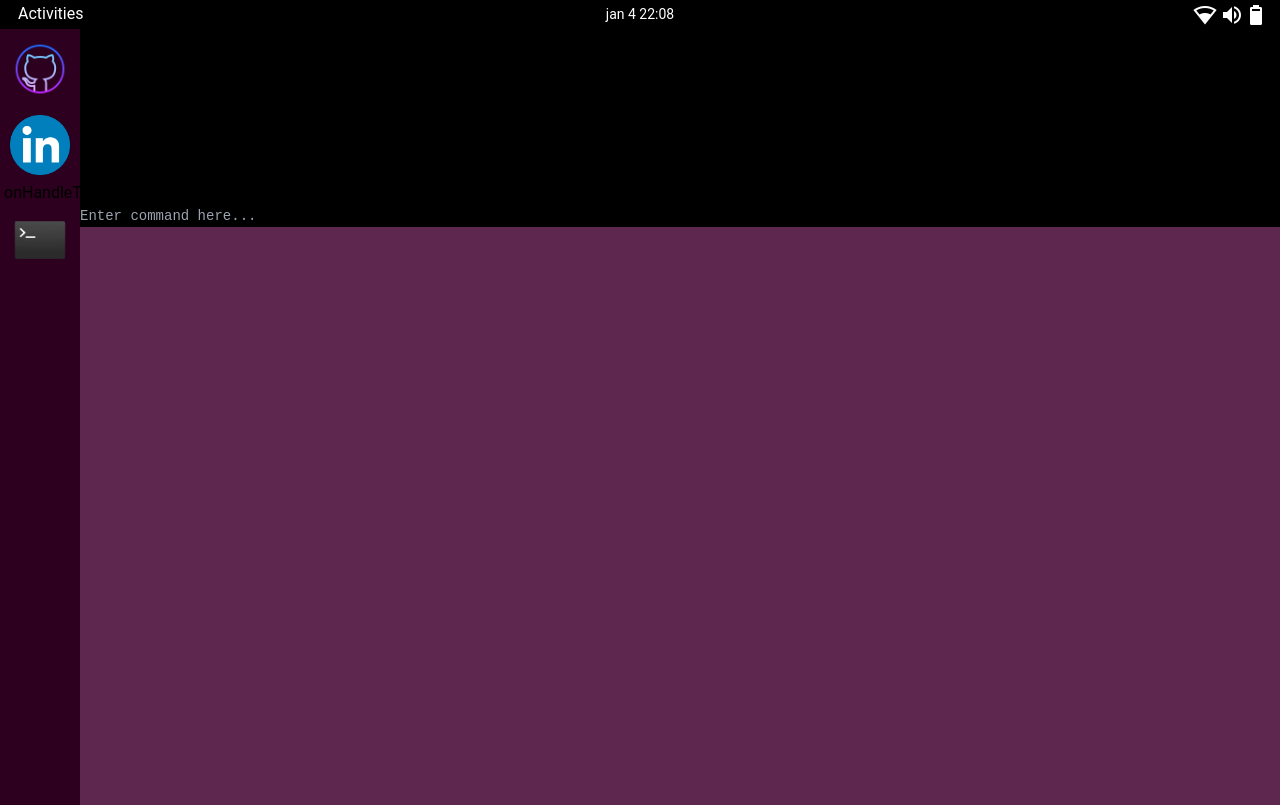
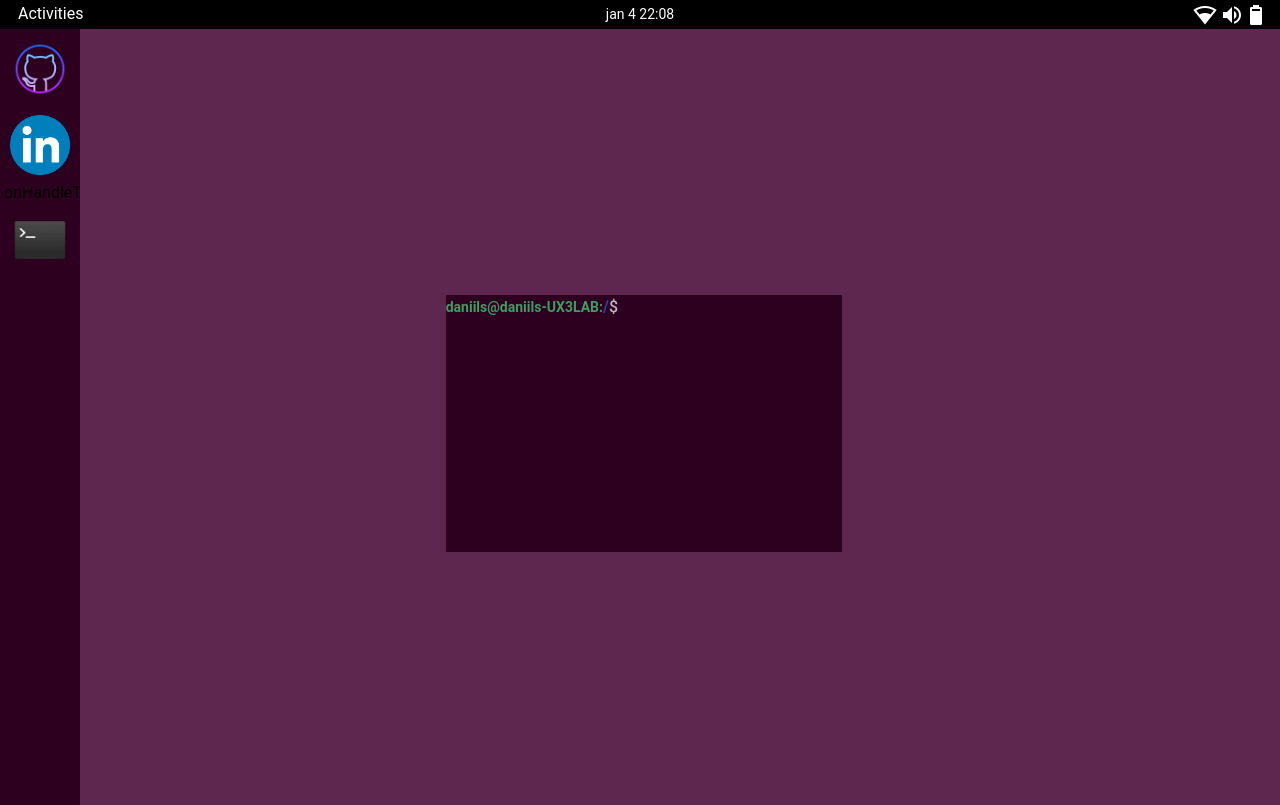
Before and after one commit to DaniilsFirgers/personal_website, a Vue app: page / in a window 1280 px wide. Both pictures are taken after a click on the element 40 px from the left and 239 px from the top of the page. Built offline with nearby package versions, Linux system fonts and the light colour scheme.

Commit message:
add some of the terminal functionality

```diff
--- a/src/components/terminal.vue
+++ b/src/components/terminal.vue
@@ -1,31 +1,144 @@
 <template>
-  <div class="terminal">
-    <textarea id="terminal" readonly></textarea>
-    <form id="command-line">
-      <input type="text" id="input" placeholder="Enter command here..." />
-    </form>
+  <div id="dragzone">
+    <div
+      id="dragable"
+      class="absolute min-h-[33%] min-w-[33%] bg-dark-aubergine h-[33%] w-[33%]"
+    >
+      <div class="flex justify-start items-center">
+        <div
+          class="text-green-400 opacity-70 text-sm font-semibold"
+          id="prompt-username"
+        >
+          daniils@daniils-UX3LAB:
+        </div>
+        <div
+          class="text-blue-600 text-base font-semibold opacity-70"
+          id="prompt-location"
+        >
+          <span>{{ currentUrl }} </span
+          ><span class="text-white font-medium pr-1.5">$</span>
+        </div>
+        <input
+          type="text"
+          id="terminal-input"
+          placeholder=""
+          class="custom-input"
+        />
+        <div class="blink" :style="{ left: blinkInitialPosition + 'px' }"></div>
+      </div>
+      <div class="h-[calc(100%-20px)]"></div>
+    </div>
   </div>
 </template>
 
-<script lang="ts" setup></script>
+<script lang="ts" setup>
+import { Ref, onBeforeUnmount, onMounted, onUnmounted, ref } from "vue";
+import { useDragStore } from "../stores/drag";
+import { useLocationStore } from "../stores/location";
+import { useCommandsStore } from "../stores/executedCommands";
+
+const dragStore = useDragStore();
+const locationStore = useLocationStore();
+const commandsStore = useCommandsStore();
+
+let currentUrl = locationStore.currentURL;
+let dragable: HTMLElement | null;
+let customTerminalInput: HTMLInputElement | null;
+let promptLocation: HTMLElement | null;
+let promtUsername: HTMLElement | null;
+let blinkInitialPosition: Ref<number> = ref(0);
+let handleMouseDown: (event: MouseEvent) => void;
+let handleMouseUp: () => void;
+let handleMouseMove: (event: MouseEvent) => void;
+let inputControl = 0;
+
+function onTerminalInput(event: Event) {
+  var focusElement = document.activeElement!.className;
+
+  var isTyping = focusElement == "custom-input";
+  if (isTyping) {
+    if ((event as KeyboardEvent).key === "Backspace") {
+      if (inputControl > 0) {
+        inputControl = inputControl - 1;
+        (document.querySelector(".blink") as HTMLElement).style.transform =
+          "translateX(" + (inputControl * 8).toString() + "px)";
+      }
+    } else if ((event as KeyboardEvent).key === "Enter") {
+      let newInputCommand = customTerminalInput!.value;
+      commandsStore.updateExecutedCommands(newInputCommand);
+    } else {
+      inputControl = inputControl + 1;
+      (document.querySelector(".blink") as HTMLElement).style.transform =
+        "translateX(" + (inputControl * 8).toString() + "px)";
+    }
+  }
+}
+
+onMounted(() => {
+  dragable = document.getElementById("dragable");
+  customTerminalInput = document.getElementById(
+    "terminal-input"
+  ) as HTMLInputElement | null;
+  promptLocation = document.getElementById("prompt-location");
+  promtUsername = document.getElementById("prompt-username");
+  console.log(promptLocation!.offsetWidth, promtUsername!.offsetWidth);
+  blinkInitialPosition.value =
+    promptLocation!.offsetWidth + promtUsername!.offsetWidth;
+
+  locationStore.updateCurrentURL();
+
+  dragStore.setInitalPlacement(
+    dragable!,
+    window.innerWidth,
+    window.innerHeight
+  );
+
+  handleMouseDown = (event: MouseEvent) => {
+    dragStore.startDrag(event);
+  };
+
+  handleMouseUp = () => {
+    dragStore.endDrag();
+  };
+
+  handleMouseMove = (event: MouseEvent) => {
+    dragStore.moveDrag(event, dragable!);
+  };
+
+  dragable!.addEventListener("mousedown", handleMouseDown);
+  document.addEventListener("mouseup", handleMouseUp);
+  document.addEventListener("mousemove", handleMouseMove);
+  window.addEventListener("resize", () => {
+    dragStore.handleWindowResize(dragable!);
+  });
+
+  customTerminalInput?.addEventListener("keydown", onTerminalInput);
+  customTerminalInput?.focus();
+});
+
+onBeforeUnmount(() => {
+  dragable!.removeEventListener("mousedown", handleMouseDown);
+  document.removeEventListener("mouseup", handleMouseUp);
+  document.removeEventListener("mousemove", handleMouseMove);
+  document.removeEventListener("keydown", onTerminalInput);
+
+  window.removeEventListener("resize", () => {
+    dragStore.handleWindowResize(dragable!);
+  });
+  customTerminalInput?.blur();
+});
+</script>
 
 <style scoped>
-.terminal {
+.dragzone {
+  width: 40vw;
+  height: 30vh;
   background-color: #000;
   color: #fff;
   font-family: monospace;
   font-size: 14px;
 }
-#terminal {
-  width: 40vw;
-  height: 20vh;
-  border: none;
-  background-color: #000;
-  color: #fff;
-  font-family: monospace;
-  font-size: 14px;
-  resize: none;
-}
+
 #command-line {
   margin-top: 10px;
 }
@@ -33,9 +146,44 @@ input[type="text"] {
   border: none;
   background-color: transparent;
   color: #fff;
-  font-family: monospace;
-  font-size: 14px;
-  width: 100%;
+  width: 50%;
   outline: none;
+  caret-color: #2c001e;
+  /* caret-color: red;
+  caret-shape: block; */
+}
+.previous-commands {
+  height: calc(100% - 20px);
+}
+
+.input-promt {
+  display: flex;
+  justify-content: flex-start;
+}
+
+.blink {
+  position: absolute;
+  top: 3px;
+  height: 20px;
+  width: 12px;
+  background-color: #fff;
+  opacity: 1;
+  z-index: 5;
+  animation: blinkChange 1.5s infinite;
+}
+
+@keyframes blinkChange {
+  0% {
+    background-color: #fff;
+  }
+  50% {
+    background-color: #fff;
+  }
+  51% {
+    background-color: #2c001e;
+  }
+  100% {
+    background-color: #2c001e;
+  }
 }
 </style>
```
